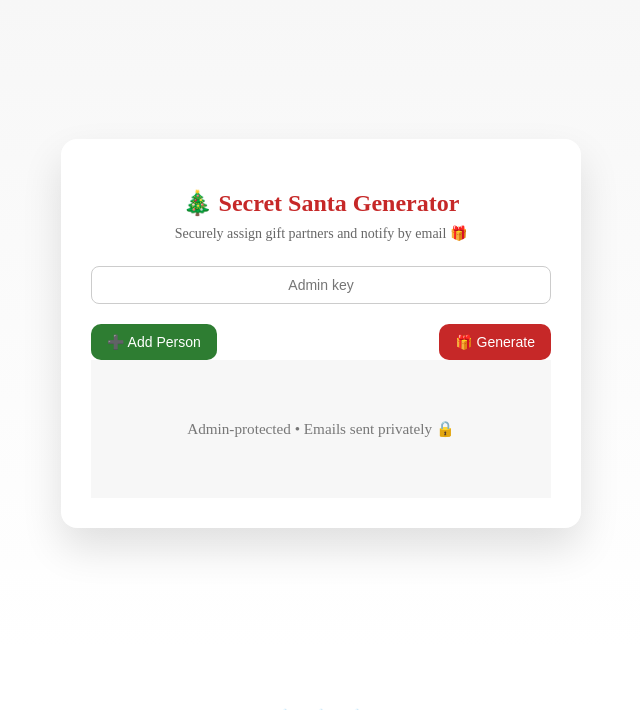
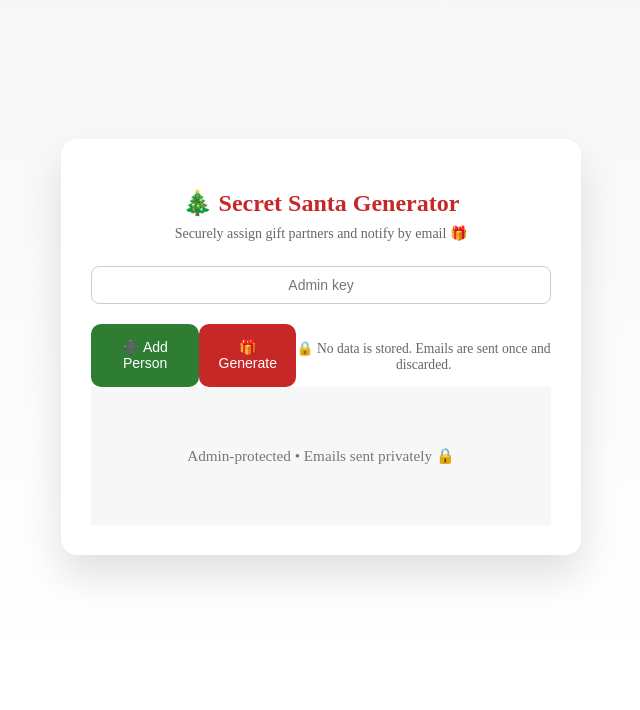
Before and after one commit to Debranjan11/secret-santa, a Flask app: page / in a window 1280 px wide. Shown: the part 949-1659 px from the top of the page, without its empty margins (319-959 px from the left). Run offline with Flask 3, Linux system fonts and the light colour scheme.

Commit message:
updated index style and app.py for privacy and error handling

```diff
--- a/app.py
+++ b/app.py
@@ -8,6 +8,7 @@ from collections import defaultdict
 from flask import request
 import hmac
 import os
+import random
 
 RATE_LIMIT = 5           # max requests
 RATE_WINDOW = 60         # per 60 seconds
@@ -26,8 +27,12 @@ def secure_compare(a, b):
 
 @app.route("/generate", methods=["POST"])
 def generate():
+    #parse request
     data = request.get_json()
+    if not data:
+        return {"error": "Invalid request."}, 400
 
+    #rate limiting
     ip = request.remote_addr or "unknown"
 
     if is_rate_limited(ip):
@@ -35,6 +40,7 @@ def generate():
         "error": "Too many requests. Please wait a minute and try again."
     }, 429
 
+    #admin Key check
     admin_key = data.get("admin_key", "")
     real_key = os.environ.get("ADMIN_KEY", "")
 
@@ -43,24 +49,48 @@ def generate():
         "error": "Unauthorized request."
     }, 403
 
+    #extract participants
+    participants = data.get("participants", [])
+    if len(participants) < 2:
+        return {"error": "At least two participants are required."}, 400
 
-    participants = request.json.get("participants")
+    #main logic
+    try:
+        assignments = generate_assignments(participants)
 
-    if not participants or len(participants) < 2:
-        return jsonify({"error": "At least 2 participants required"}), 400
+        for giver, receiver in assignments:
+            send_email(
+                giver["email"],
+                giver["name"],
+                receiver["name"]
+            )
 
-    names = [p["name"] for p in participants]
-    shuffled = names[:]
+    except Exception:
+        # Do NOT expose internal errors
+        return {
+            "error": "Something went wrong while sending emails. Please try again."
+        }, 500
 
-    while True:
-        random.shuffle(shuffled)
-        if all(names[i] != shuffled[i] for i in range(len(names))):
-            break
+    #clear sensitive data
+    participants.clear()
 
-    for i, p in enumerate(participants):
-        send_email(p["email"], p["name"], shuffled[i])
+    #success message
+    return jsonify({"message": "🎁 Secret Santa emails sent!"})
 
-    return jsonify({"message": "🎁 Secret Santa emails sent!"})
+def generate_assignments(participants):
+    if len(participants) < 2:
+        raise ValueError("Not enough participants")
+
+    givers = participants[:]
+    receivers = participants[:]
+
+    for _ in range(10):  # limited attempts to avoid infinite loop
+        random.shuffle(receivers)
+        if all(g["email"] != r["email"] for g, r in zip(givers, receivers)):
+            return list(zip(givers, receivers))
+
+    raise RuntimeError("Failed to generate valid Secret Santa assignments")
+
 
 def send_email(to_email, name, assigned):
     message = Mail(
--- a/static/style.css
+++ b/static/style.css
@@ -295,3 +295,10 @@ button:active {
   from { transform: translateY(0); }
   to { transform: translateY(110vh); }
 }
+
+.privacy-note {
+  margin-top: 16px;
+  font-size: 0.85rem;
+  color: #666;
+  text-align: center;
+}
--- a/templates/index.html
+++ b/templates/index.html
@@ -38,6 +38,10 @@
       <div class="actions">
         <button class="add-btn" onclick="add()">➕ Add Person</button>
         <button class="generate-btn" onclick="generate()">🎁 Generate</button>
+        <p class="privacy-note">
+  🔒 No data is stored. Emails are sent once and discarded.
+</p>
+
       </div>
 
       <div class="footer">
```
